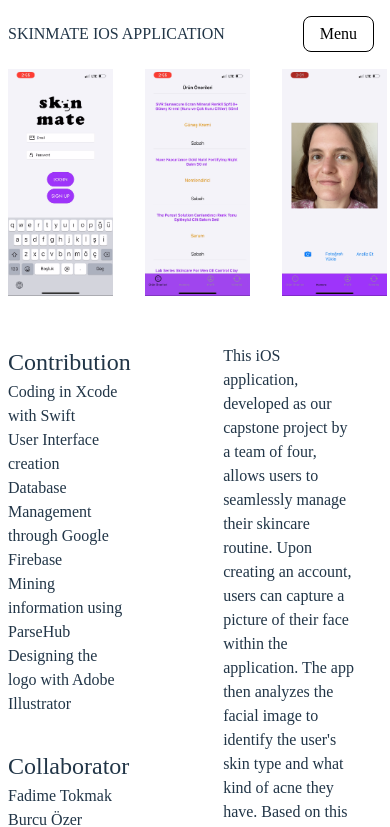
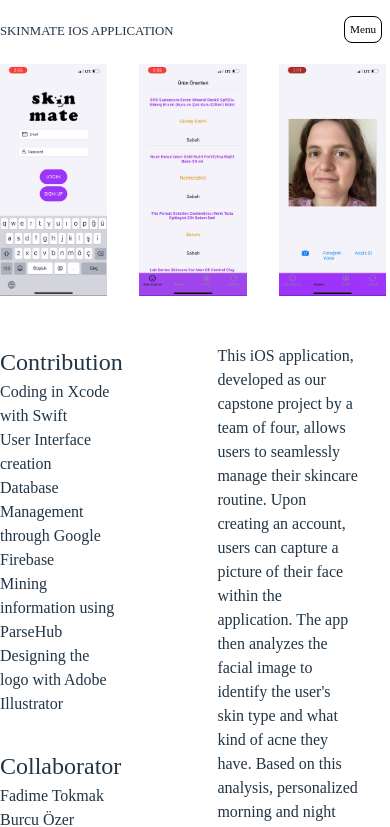
Before and after one commit to makimakimek/melodiPortfolio, a React (Vite) app: page /Skinmate in a window 390 px wide. Shown: the top 827 px of the page. Built offline with nearby package versions, Linux system fonts and the light colour scheme; a web font is replaced by a local one.

Commit message:
mobile view css added for landing page

```diff
--- a/index.html
+++ b/index.html
@@ -4,7 +4,7 @@
     <meta charset="UTF-8" />
     <!--<link rel="icon" type="image/svg+xml" href="/vite.svg" />-->
     <meta name="viewport" content="width=device-width, initial-scale=1.0" />
-    <title>Melodi Keskin</title>
+    <title>Melodi Ezgi Keskin</title>
   </head>
   <body>
     <div id="root"></div>
--- a/src/App.css
+++ b/src/App.css
@@ -51,6 +51,7 @@
 .projectsRow {
   display: flex;
   gap: 3rem;
+  width: 100%;
 }
 
 .projectContainer {
@@ -58,6 +59,7 @@
   flex-direction: column;
   color: black;
   align-items: center;
+  width: 100%;
 }
 
 .linkContainer {
@@ -171,28 +173,51 @@
 }
 
 @media screen and (max-width: 768px) {
+  .mainTitle {
+    font-size: 0.8rem;
+  }
+
+  .projectTitle {
+    font-size: 0.8rem;
+  }
+
   .navigationAndName {
     display: none;
   }
 
   .projectCollection {
+    align-items: center;
     width: 100%;
-    margin-left: 0.5rem;
+    margin: 0 0.5rem;
+  }
+
+  .projectContainer {
+    width: 100%;
+  }
+
+  .projectsRow {
+    gap: 1.2rem;
+  }
+
+  .projectsRow:last-child {
+    width: 33.3%;
   }
 
   .subImage {
-    max-width: 13rem;
+    width: 100%;
+    height: auto;
   }
 
   .mobileNavButton {
+    font-size: 0.7rem;
     display: block;
     position: fixed;
     top: 1rem;
-    right: 1rem;
+    right: 0.5rem;
     z-index: 1000;
     background-color: #fff;
     border: 1px solid #000;
-    padding: 0.5rem 1rem;
+    padding: 0.4rem 0.3rem;
     font-family: "Lab Mono";
     cursor: pointer;
   }
--- a/src/CountdownTimer.jsx
+++ b/src/CountdownTimer.jsx
@@ -94,7 +94,7 @@ function CountdownTimer() {
                         <NavigationContent />
                     </div>
 
-                    <div className = "projectCollection">
+                    <div className = "projectCollectionInside">
                         <div className = "mainTitle">
                             COUNTDOWN TIMER
                         </div>
--- a/src/EtchASketch.jsx
+++ b/src/EtchASketch.jsx
@@ -94,7 +94,7 @@ function EtchASketch() {
                         <NavigationContent />
                     </div>
 
-                    <div className = "projectCollection">
+                    <div className = "projectCollectionInside">
                         <div className = "mainTitle">
                             ETCH-A-SKETCH
                         </div>
--- a/src/InnoPromoo.jsx
+++ b/src/InnoPromoo.jsx
@@ -94,7 +94,7 @@ function InnoPromoo() {
                         <NavigationContent />
                     </div>
 
-                    <div className = "projectCollection">
+                    <div className = "projectCollectionInside">
                         <div className = "mainTitle">
                             INNOPROMOO
                         </div>
--- a/src/MemoryGame.jsx
+++ b/src/MemoryGame.jsx
@@ -94,7 +94,7 @@ function MemoryGame() {
                         <NavigationContent />
                     </div>
 
-                    <div className = "projectCollection">
+                    <div className = "projectCollectionInside">
                         <div className = "mainTitle">
                             MEMORY GAME
                         </div>
--- a/src/ShoppingList.jsx
+++ b/src/ShoppingList.jsx
@@ -94,7 +94,7 @@ function ShoppingList() {
                         <NavigationContent />
                     </div>
 
-                    <div className = "projectCollection">
+                    <div className = "projectCollectionInside">
                         <div className = "mainTitle">
                             SHOPPING LIST
                         </div>
--- a/src/Skinmate.css
+++ b/src/Skinmate.css
@@ -16,7 +16,7 @@
     unicode-range: U+0000-DFFF, U+F900-FFFD;
 }
 
-.projectCollection {
+.projectCollectionInside {
     margin-right: 2rem;
 }
 
--- a/src/Skinmate.jsx
+++ b/src/Skinmate.jsx
@@ -94,7 +94,7 @@ function Skinmate() {
                         <NavigationContent />
                     </div>
 
-                    <div className = "projectCollection">
+                    <div className = "projectCollectionInside">
                         <div className = "mainTitle">
                             SKINMATE IOS APPLICATION
                         </div>
--- a/src/Wordle.jsx
+++ b/src/Wordle.jsx
@@ -94,7 +94,7 @@ function Wordle() {
                         <NavigationContent />
                     </div>
 
-                    <div className = "projectCollection">
+                    <div className = "projectCollectionInside">
                         <div className = "mainTitle">
                             WORDLE
                         </div>
```
